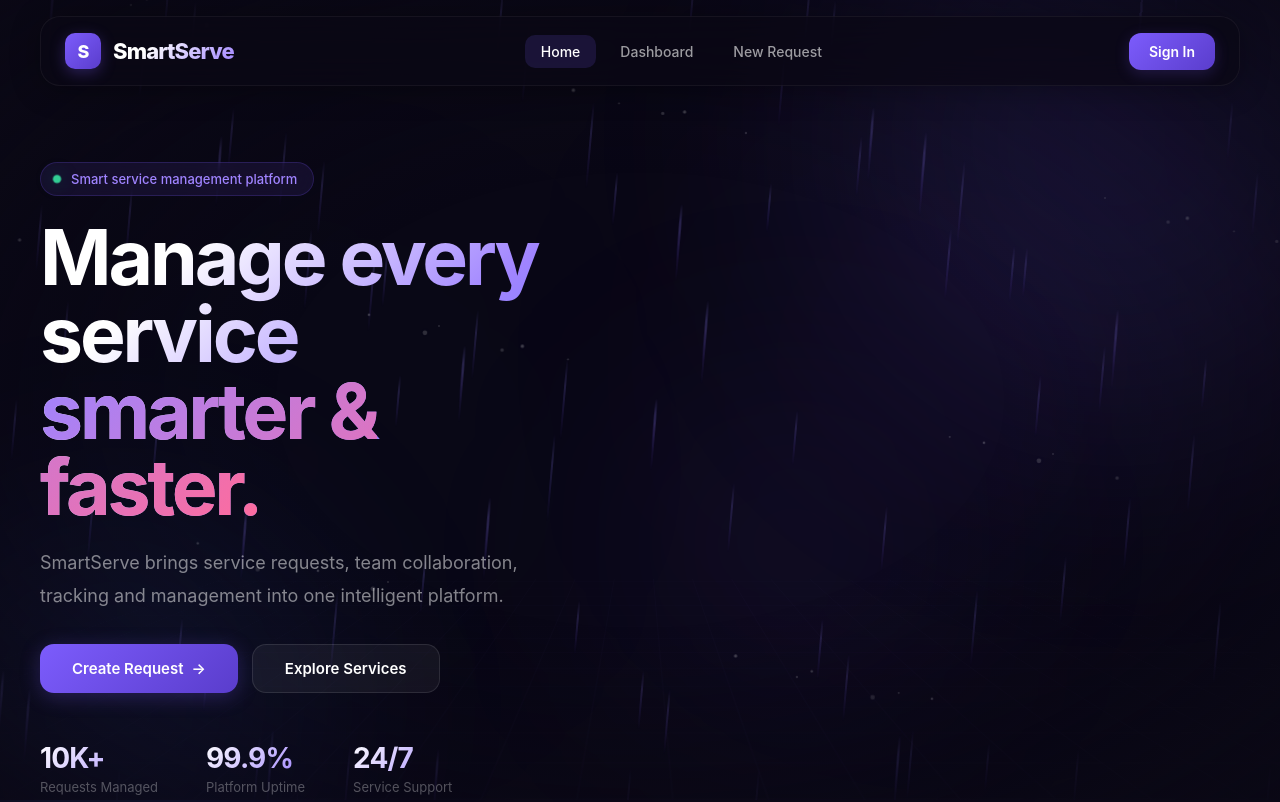
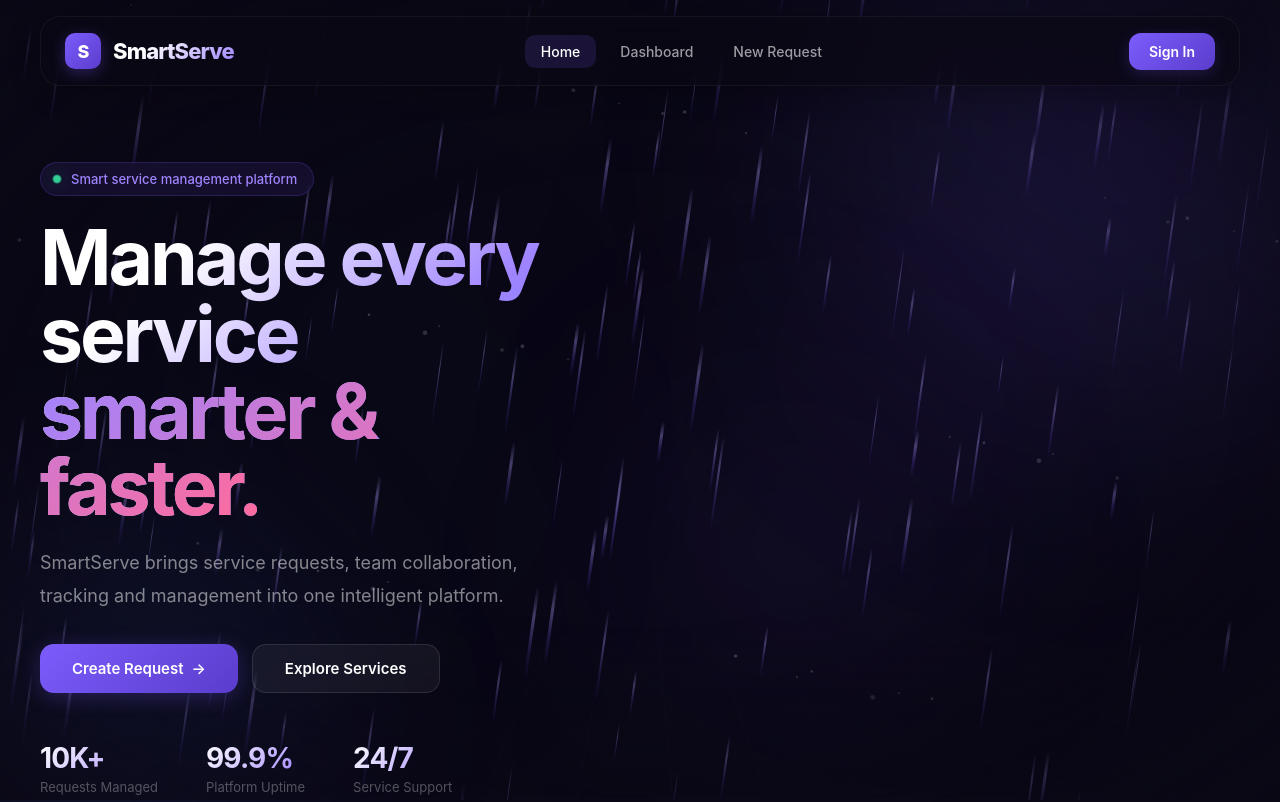
Before and after one commit to kokaresuraj95-creator/SmartServe, a React (Vite) app: page / in a window 1280 px wide. Shown: the top 802 px of the page. Built offline with nearby package versions, Linux system fonts and the light colour scheme.

Commit message:
file edit

```diff
--- a/src/App.css
+++ b/src/App.css
@@ -1,6 +1,6 @@
 /* =========================================================
    SMARTSERVE — PREMIUM UI v2.0
-   Complete Design System with Rain Effect
+   Complete Design System with LIVE Rain Effect
    ========================================================= */
 
 /* =========================================================
@@ -131,7 +131,7 @@
 }
 
 /* =========================================================
-   RAIN EFFECT
+   LIVE RAIN EFFECT - FALLING FROM TOP TO BOTTOM
    ========================================================= */
 
 .rain {
@@ -140,37 +140,37 @@
   z-index: 1;
   pointer-events: none;
   overflow: hidden;
-  opacity: 0.35;
+  opacity: 0.6;
 }
 
 .rain span {
   position: absolute;
-  top: -120px;
-  width: 1.5px;
+  top: -100px;
   background: linear-gradient(
     to bottom,
     transparent,
-    rgba(148, 131, 255, 0.5),
+    rgba(180, 160, 255, 0.6),
     rgba(124, 92, 252, 0.3),
     transparent
   );
-  animation: rainDrop linear infinite;
+  animation: rainFall linear infinite;
   border-radius: 2px;
-}
-
-@keyframes rainDrop {
+  transform: rotate(8deg);
+}
+
+@keyframes rainFall {
   0% {
-    transform: translateY(-120px) rotate(5deg);
+    transform: translateY(-100px) rotate(8deg);
     opacity: 0;
   }
-  10% {
+  5% {
     opacity: 1;
   }
-  90% {
+  95% {
     opacity: 1;
   }
   100% {
-    transform: translateY(calc(100vh + 120px)) rotate(5deg);
+    transform: translateY(calc(100vh + 100px)) rotate(8deg);
     opacity: 0;
   }
 }
@@ -1607,6 +1607,11 @@
   .auth-card {
     padding: 28px 20px;
   }
+
+  /* Rain opacity on mobile */
+  .rain {
+    opacity: 0.3;
+  }
 }
 
 @media (max-width: 480px) {
@@ -1643,6 +1648,11 @@
 
   .stat-card {
     padding: 14px 18px;
+  }
+
+  /* Rain opacity on mobile */
+  .rain {
+    opacity: 0.2;
   }
 }
 
--- a/src/App.jsx
+++ b/src/App.jsx
@@ -20,20 +20,30 @@ function App() {
         <div className="ambient-glow glow-blue" />
         <div className="grid-bg" />
 
-        {/* ===== RAIN EFFECT ===== */}
+        {/* ===== LIVE RAIN EFFECT - FALLING FROM TOP TO BOTTOM ===== */}
         <div className="rain" aria-hidden="true">
-          {Array.from({ length: 120 }, (_, index) => (
-            <span
-              key={index}
-              style={{
-                left: `${(index * 17) % 100}%`,
-                animationDelay: `${(index % 25) * 0.15}s`,
-                animationDuration: `${1.6 + (index % 10) * 0.2}s`,
-                height: `${50 + (index % 40)}px`,
-                opacity: `${0.2 + (index % 5) * 0.1}`,
-              }}
-            />
-          ))}
+          {Array.from({ length: 180 }, (_, index) => {
+            const left = Math.random() * 100;
+            const delay = Math.random() * 3;
+            const duration = 1.2 + Math.random() * 1.5;
+            const height = 40 + Math.random() * 60;
+            const opacity = 0.2 + Math.random() * 0.3;
+            const width = 1 + Math.random() * 2;
+
+            return (
+              <span
+                key={index}
+                style={{
+                  left: `${left}%`,
+                  animationDelay: `${delay}s`,
+                  animationDuration: `${duration}s`,
+                  height: `${height}px`,
+                  opacity: opacity,
+                  width: `${width}px`,
+                }}
+              />
+            );
+          })}
         </div>
 
         {/* Dust Particles */}
```
